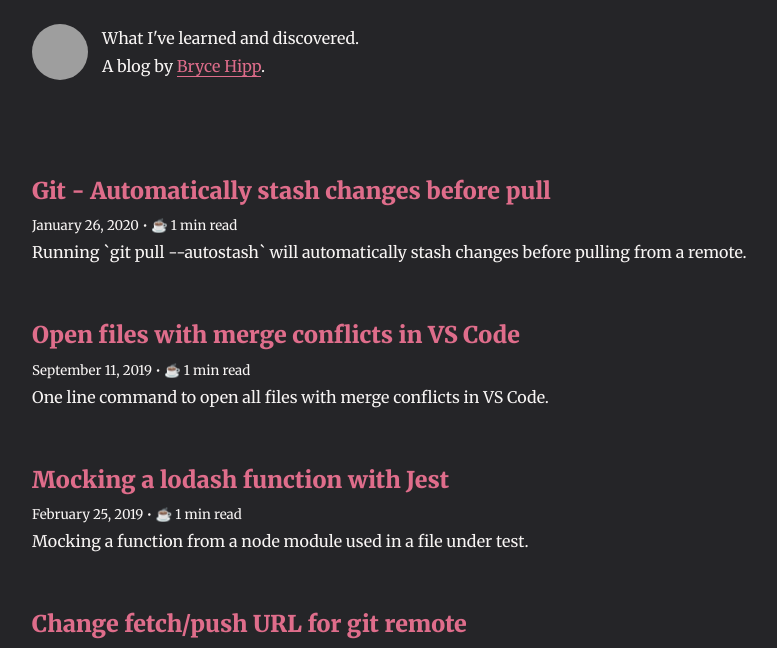
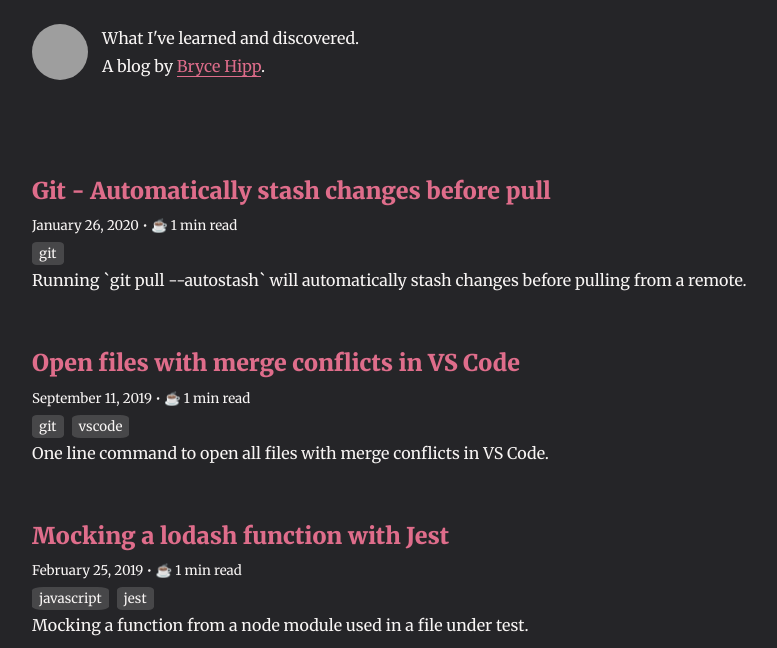
Before and after one commit to brycehipp/brycehipp.tech, a Gatsby site: page / in a window 1280 px wide. Shown: the part 116-764 px from the top of the page, without its empty margins (181-958 px from the left). Built offline with nearby package versions, Linux system fonts and the light colour scheme; Gatsby itself is replaced by a stand-in of ours; some packages are replaced by stand-ins of ours; grey boxes are pictures that could not be loaded.

Commit message:
Add support for tags and categorizations to list template

````diff
--- a/src/pages/git-autostash.md
+++ b/src/pages/git-autostash.md
@@ -2,6 +2,7 @@
 title: Git - Automatically stash changes before pull
 date: '2020-01-26'
 spoiler: Running `git pull --autostash` will automatically stash changes before pulling from a remote.
+tags: 'git'
 ---
 
 I'll want to update my feature branch with changes that other contributors have made to the same branch. When I'm in the middle of a feature and don't want to commit yet, I'll stash my changes, pull from the remote (with --rebase), and the reapply my stash.
--- a/src/pages/git-change-fetch-push-remote.md
+++ b/src/pages/git-change-fetch-push-remote.md
@@ -2,6 +2,7 @@
 title: Change fetch/push URL for git remote
 date: '2019-01-02'
 spoiler: Changing the fetch/push URL for a single git remote.
+tags: 'git'
 ---
 
 The typical git workflow at my employer is to create branches off of the upstream remote's `master` branch, push those branches into your respective origin, and then create Pull Requests to the upstream's `master` branch.
--- a/src/pages/git-open-merge-conflict-vscode.md
+++ b/src/pages/git-open-merge-conflict-vscode.md
@@ -2,6 +2,7 @@
 title: Open files with merge conflicts in VS Code
 date: '2019-09-11'
 spoiler: One line command to open all files with merge conflicts in VS Code.
+tags: 'git,vscode'
 ---
 
 Conflicts in git will happen. In some cases, they are unavoidable.
--- a/src/pages/index.js
+++ b/src/pages/index.js
@@ -21,6 +21,7 @@ class BlogIndex extends React.Component {
       <Layout location={this.props.location} title={siteTitle}>
         <SEO />
         {posts.map(({ node }) => {
+          const post = node.frontmatter
           const title = get(node, 'frontmatter.title') || node.fields.slug
           return (
             <div key={node.fields.slug}>
@@ -34,12 +35,24 @@ class BlogIndex extends React.Component {
                 </Link>
               </h3>
               <small>
-                {node.frontmatter.date}
+                {post.date}
                 {` • ${formatReadingTime(node.timeToRead)}`}
               </small>
-              <p
-                dangerouslySetInnerHTML={{ __html: node.frontmatter.spoiler }}
-              />
+              {post.tags ? (
+                <div>
+                  <small className="tags">
+                    {post.tags
+                      .split(',')
+                      .filter(tag => tag.trim())
+                      .map(tag => (
+                        <span className="tag">{tag}</span>
+                      ))}
+                  </small>
+                </div>
+              ) : (
+                ''
+              )}
+              <p dangerouslySetInnerHTML={{ __html: post.spoiler }} />
             </div>
           )
         })}
@@ -69,6 +82,7 @@ export const pageQuery = graphql`
             date(formatString: "MMMM DD, YYYY")
             title
             spoiler
+            tags
           }
         }
       }
--- a/src/pages/jest-mock-module-function.md
+++ b/src/pages/jest-mock-module-function.md
@@ -2,22 +2,23 @@
 title: Mocking a lodash function with Jest
 date: '2019-02-25'
 spoiler: Mocking a function from a node module used in a file under test.
+tags: 'javascript,jest'
 ---
 
 [Jest](https://jestjs.io) is a framework for testing JavaScript. In this, we will do a quick dive into how to mock a function from a node module that is used in our file under test.
 
------
+---
 
 Lets start out with a file that imports a function from `lodash`. We will use this function to check if an object provided has a path and throw an error if the path isn't found.
 
 ```javascript
-import has from 'lodash/has';
+import has from 'lodash/has'
 
 export const requireProp = (obj, path) => {
   if (!has(obj, path)) {
-    throw new Error(`Object is missing required property ${path}`);
+    throw new Error(`Object is missing required property ${path}`)
   }
-};
+}
 ```
 
 We can consider `has()` to be a black box that will always work. With that consideration, our test must check for two things:
@@ -25,37 +26,35 @@ We can consider `has()` to be a black box that will always work. With that consi
 1. `has()` returns `false` - an error should be thrown
 1. `has()` returns `true` - no error should be thrown
 
-
 ```javascript
 // Import `has` from lodash
-import has from 'lodash/has';
+import has from 'lodash/has'
 // Import our function under test
-import { requireProp } from './index';
+import { requireProp } from './index'
 
 // Tell jest to mock the module
-jest.mock('lodash/has');
+jest.mock('lodash/has')
 
 test('error should be thrown if path not part of obj', () => {
   // Tell `has` to return `false` no matter what
-  has.mockReturnValueOnce(false);
+  has.mockReturnValueOnce(false)
 
   // Run `requireProp` inside of a function so that `expect` can trap the error
-  expect(() => requireProp({}, 'b')).toThrow();
-});
+  expect(() => requireProp({}, 'b')).toThrow()
+})
 
 test('error should not be thrown if path is part of obj', () => {
   // Tell `has` to return `true` no matter what.
-  has.mockReturnValueOnce(true);
+  has.mockReturnValueOnce(true)
 
   // Run `requireProp` inside of a function so that `expect` can trap the error
-  expect(() => requireProp({}, 'b')).not.toThrow();
-});
-
+  expect(() => requireProp({}, 'b')).not.toThrow()
+})
 ```
 
 What we've done here is import the module, mock it with Jest, and forced it to return something we control so that both code paths can be tested - when an object has a path and when it doesn't.
 
------
+---
 
 You might be wondering how Jest was able to intercept the import statement and mock the module even though it wasn't mocked untill after the import already happened.
 
--- a/src/utils/theme.css
+++ b/src/utils/theme.css
@@ -231,3 +231,13 @@ pre[data-line] {
   float: left;
   min-width: 100%;
 }
+
+.tags .tag {
+  padding: 3px 7px;
+  background-color: #474749;
+  border-radius: 15%;
+}
+
+.tags .tag:not(:first-child) {
+  margin-left: 0.5rem;
+}
````
